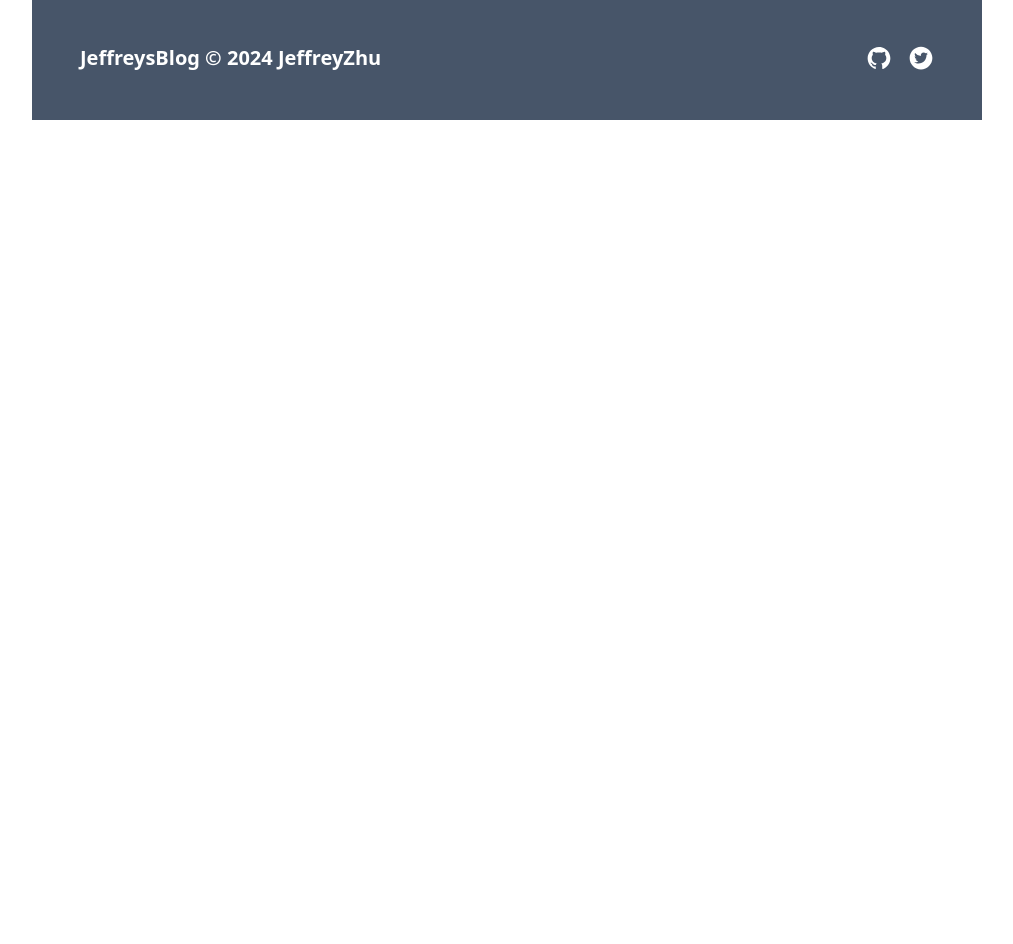
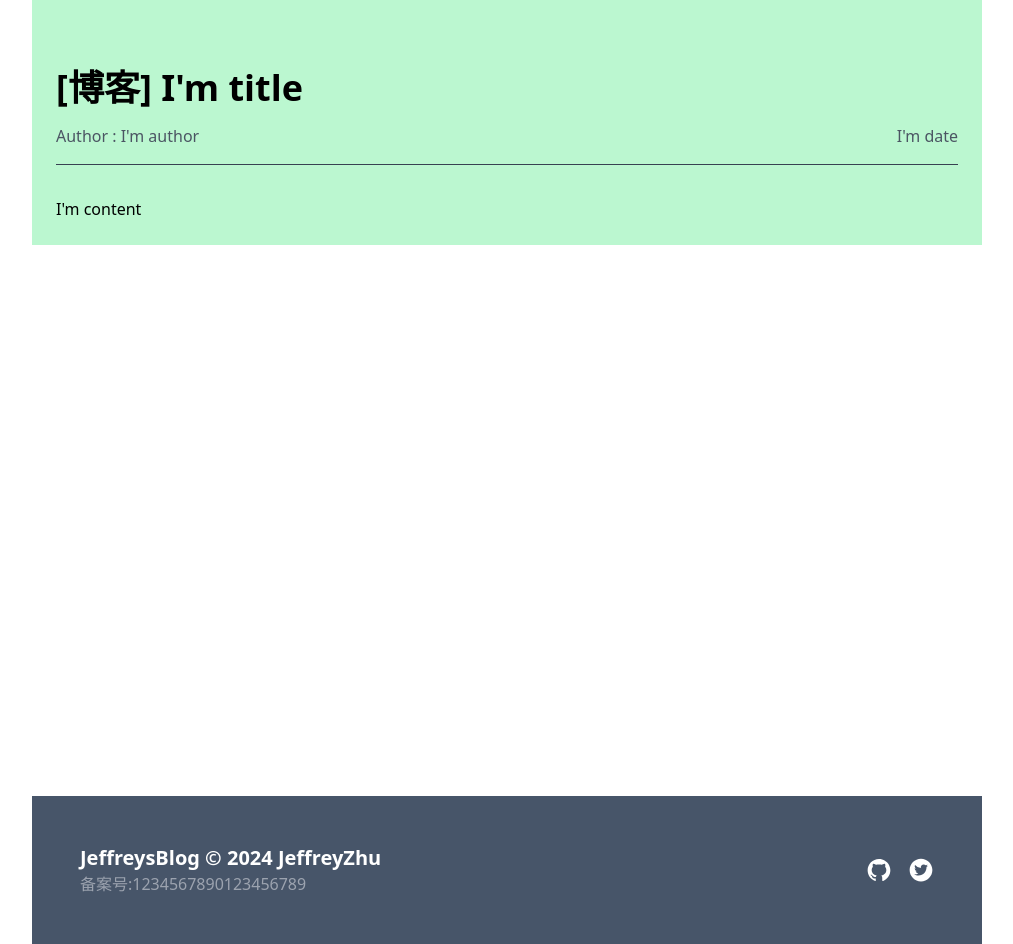
Before and after one commit to JeffreyZhu0201/NanoPress, a React (Create React App) app in the folder jeffreysblogfronted/: page /articledetail/1/1 in a window 1280 px wide. Shown: the part 100-1044 px from the top of the page, without its empty margins (133-1146 px from the left). Before the commit the page ends 800 px from the top, so only its background shows below. Built offline with nearby package versions, Linux system fonts and the light colour scheme.

Commit message:
底部栏

```diff
--- a/jeffreysblogfronted/src/App.tsx
+++ b/jeffreysblogfronted/src/App.tsx
@@ -2,7 +2,7 @@
  * @Author: JeffreyZhu 1624410543@qq.com
  * @Date: 2024-11-24 23:42:30
  * @LastEditors: JeffreyZhu 1624410543@qq.com
- * @LastEditTime: 2024-11-30 11:37:19
+ * @LastEditTime: 2024-11-30 12:05:10
  * @FilePath: \JeffreysBlog\jeffreysblogfronted\src\App.tsx
  * @Description: File Description Here...
  *
@@ -27,13 +27,14 @@ import Loading from './common/Loading';
 function App() {
   return (
     <Router>
-      <div className="App h-full overflow-ellipsis">
+      <div className="App overflow-ellipsis">
         <div className='max-w-[950px] m-auto min-w-[258px]'>
           <NavBar />
 
+          <div className='min-h-screen'>
             <Routes>
               {
-                  links.map((item)=>{
+                links.map((item) => {
                   return <Route path={item.path} element={
                     <Suspense fallback={<Loading></Loading>}>{item.page}</Suspense>}
                   >
@@ -41,6 +42,7 @@ function App() {
                 })
               }
             </Routes>
+          </div>
 
           <FootBar />
         </div>
--- a/jeffreysblogfronted/src/common/Links.tsx
+++ b/jeffreysblogfronted/src/common/Links.tsx
@@ -14,7 +14,7 @@ import React from 'react';
 const Blogs = React.lazy(() => import('../pages/Blogs'))
 const Homepage = React.lazy(() => import('../pages/Homepage'))
 const Projects = React.lazy(() => import('../pages/Projects'))
-const BlogDetail = React.lazy(() => import('../pages/ArticleDetail'))
+const ArticleDetail = React.lazy(() => import('../pages/ArticleDetail'))
 
 const links = [
     {
@@ -42,9 +42,9 @@ const links = [
         number: 1
     },
     {
-        name: "BlogDetail",
-        path: '/blogdetail/:blogId',
-        page: <BlogDetail />
+        name: "ArticleDetail",
+        path: '/articledetail/:type/:Id',
+        page: <ArticleDetail />
     }
 ]
 
--- a/jeffreysblogfronted/src/components/BlogCard.tsx
+++ b/jeffreysblogfronted/src/components/BlogCard.tsx
@@ -18,7 +18,7 @@ function ArticleCard(props: { category: { name: string, color: string }[], title
     return (
 
         <>
-            <Link to={`/blogdetail/${props.blogId}`}>
+            <Link to={`/articledetail/blog/${props.blogId}`}>
                 <div className="m-2 md:m-4 border-b-1 border-x-white">
                     <div className="">
                         {
--- a/jeffreysblogfronted/src/components/FootBar.tsx
+++ b/jeffreysblogfronted/src/components/FootBar.tsx
@@ -2,18 +2,18 @@
  * @Author: JeffreyZhu 1624410543@qq.com
  * @Date: 2024-11-25 21:12:26
  * @LastEditors: JeffreyZhu 1624410543@qq.com
- * @LastEditTime: 2024-11-30 11:40:48
+ * @LastEditTime: 2024-11-30 12:09:40
  * @FilePath: \JeffreysBlog\jeffreysblogfronted\src\components\FootBar.tsx
  * @Description: File Description Here...
  *
  * Copyright (c) 2024 by JeffreyZhu, All Rights Reserved.
  */
 import React from "react"
-import { AiFillGithub, AiFillTwitterCircle, AiOutlineGithub } from "react-icons/ai"
+import { AiFillGithub, AiFillTwitterCircle } from "react-icons/ai"
 // import { AiOutlineClose, AiOutlineMenu } from 'react-icons/ai'
 // import {useState} from 'react'
 
-function FootBar(){
+function FootBar() {
 
     // const [nav,setNav] = useState(false)
 
@@ -22,10 +22,16 @@ function FootBar(){
     // }
 
     return (
-        <div className="items-center flex justify-between p-2 md:p-12 bg-slate-600 mt-auto flex-col md:flex-row">
-            <div className="text-white md:text-xl font-bold">
-                JeffreysBlog © 2024 JeffreyZhu
+        <div className="items-center flex justify-center md:justify-between p-2 md:p-12 bg-slate-600 mt-auto flex-col md:flex-row">
+            <div className="flex flex-col items-center justify-center md:items-start">
+                <div className="text-white md:text-xl font-bold">
+                    JeffreysBlog © 2024 JeffreyZhu
+                </div>
+                <div className="text-gray-400 font-thin ">
+                    备案号:1234567890123456789
+                </div>
             </div>
+
             <div className="flex items-center gap-4">
                 <AiFillGithub color="white" size={26}></AiFillGithub>
                 <AiFillTwitterCircle color="white" size={26}></AiFillTwitterCircle>
--- a/jeffreysblogfronted/src/components/ProjectCard.tsx
+++ b/jeffreysblogfronted/src/components/ProjectCard.tsx
@@ -2,7 +2,7 @@
  * @Author: JeffreyZhu 1624410543@qq.com
  * @Date: 2024-11-26 15:46:51
  * @LastEditors: JeffreyZhu 1624410543@qq.com
- * @LastEditTime: 2024-11-27 23:26:15
+ * @LastEditTime: 2024-11-30 11:54:40
  * @FilePath: \JeffreysBlog\jeffreysblogfronted\src\components\ProjectCard.tsx
  * @Description: File Description Here...
  *
@@ -11,12 +11,17 @@
 
 import React from "react"
 
+import {Link} from "react-router-dom"
+
 //{title:string;intro:string;date:string}
 
-function ProjectCard(props:{title:string,intro:string,date:string}){
+function ProjectCard(props:{title:string,intro:string,date:string,projectId:string}){
+
+
 
     return (
-        <div className="bg-transparent border-yellow-200 rounded border hover:border-white transition-colors duration-300 shadow-purple-500 hover:shadow-2xl">
+        <Link to={`/articledetail/project/${props.projectId}`}>
+            <div className="bg-transparent border-yellow-200 rounded border hover:border-white transition-colors duration-300 shadow-purple-500 hover:shadow-2xl">
             <div className="m-3 flex flex-col  cursor-pointer">
                 <h1 className="text-xl md:text-2xl font-bold text-white truncate md:mb-2">{props.title}</h1>
                 <div className="line-clamp-1 text-sm font-thin text-white">{props.intro}</div>
@@ -26,6 +31,8 @@ function ProjectCard(props:{title:string,intro:string,date:string}){
                 </div>
             </div>
         </div>
+        </Link>
+
     )
 }
 
--- a/jeffreysblogfronted/src/pages/ArticleDetail.tsx
+++ b/jeffreysblogfronted/src/pages/ArticleDetail.tsx
@@ -3,7 +3,8 @@ import { useParams } from "react-router-dom"
 
 function BlogDetail() {
 
-    var { blogId } = useParams();
+    var { type,id } = useParams();
+    console.log(id);
 
     var content = "I'm content"
     var date = "I'm date"
@@ -11,10 +12,10 @@ function BlogDetail() {
     var author = "I'm author"
 
 
-    return (<div className="min-h-screen bg-green-200 p-4 md:p-6">
+    return (<div className="bg-green-200 p-4 md:p-6">
         <div className="mt-4 md:mt-8 border-b-1 border-gray-700">
             <div className="flex items-center py-2 md:py-4">
-                <h1 className="text-3xl md:text-4xl font-bold line-clamp-2 overflow-ellipsis">{title}</h1>
+                <h1 className="text-3xl md:text-4xl font-bold line-clamp-2 overflow-ellipsis">[{(type==="project")?"项目":"博客"}] {title}</h1>
             </div>
 
             <div className="flex justify-between items-center text-gray-600 text-sm md:text-base mb-4">
--- a/jeffreysblogfronted/src/pages/Blogs.tsx
+++ b/jeffreysblogfronted/src/pages/Blogs.tsx
@@ -15,7 +15,7 @@ import ArticleCard from "../components/BlogCard"
 function Blogs() {
 
     return (
-        <div className="p-2 md:p-16 bg-slate-700">
+        <div className="p-2 md:p-16 bg-slate-700 h-screen">
             <div className="mb-2 md:mb-16">
                 <h1 className="font-bold text-xl md:text-4xl text-white mt-2 mb-8">Blogs</h1>
                 <p className="text-base md:text-lg text-white overflow-ellipsis">Articles, tutorials, snippets, rants, and everything else. Subscribe for updates as they happen.</p>
--- a/jeffreysblogfronted/src/pages/Homepage.tsx
+++ b/jeffreysblogfronted/src/pages/Homepage.tsx
@@ -59,7 +59,7 @@ function Homepage(): ReactElement {
                     <p className="text-2xl font-bold text-white">最新项目</p>
                     <Link to="/projects" className="ml-8 text-gray-200 mb-auto font-light cursor-pointer hover:text-white transition-colors">更多项目--&gt;</Link>
                 </div>
-                <ProjectCard title={"title1"} date={"123-123-123"} intro={"123"}></ProjectCard>
+                <ProjectCard title={"title1"} date={"123-123-123"} intro={"123"} projectId="123"></ProjectCard>
             </div>
         </div>
     )
--- a/jeffreysblogfronted/src/pages/Projects.tsx
+++ b/jeffreysblogfronted/src/pages/Projects.tsx
@@ -2,7 +2,7 @@
  * @Author: JeffreyZhu 1624410543@qq.com
  * @Date: 2024-11-25 21:04:39
  * @LastEditors: JeffreyZhu 1624410543@qq.com
- * @LastEditTime: 2024-11-28 19:07:23
+ * @LastEditTime: 2024-11-30 12:07:09
  * @FilePath: \JeffreysBlog\jeffreysblogfronted\src\pages\Projects.tsx
  * @Description: File Description Here...
  *
@@ -16,13 +16,13 @@ import ProjectCard from "../components/ProjectCard"
 function Projects() {
 
     return (
-        <div className="p-2 md:p-16 bg-slate-700">
+        <div className="p-2 md:p-16 bg-slate-700 h-screen">
             <div className="mb-2 md:mb-16">
                 <h1 className="font-bold text-xl md:text-4xl text-white mt-2 mb-8">Projects</h1>
                 <p className="text-base md:text-lg text-white overflow-ellipsis">Articles, tutorials, snippets, rants, and everything else. Subscribe for updates as they happen.</p>
             </div>
             <div>
-                <ProjectCard title={"I'm title"} intro={"Introduction"} date={"im'date"}></ProjectCard>
+                <ProjectCard title={"I'm title"} intro={"Introduction"} date={"im'date"} projectId="123"></ProjectCard>
             </div>
         </div>
     )
```
Lines whose indentation alone changed are shown as unchanged.
